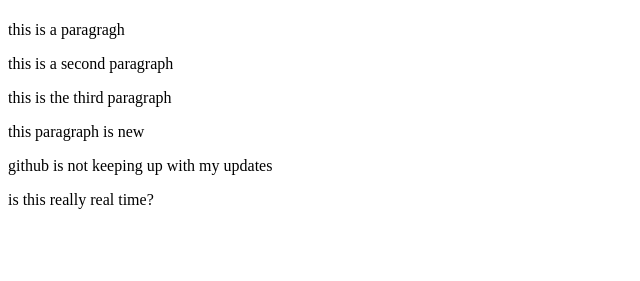
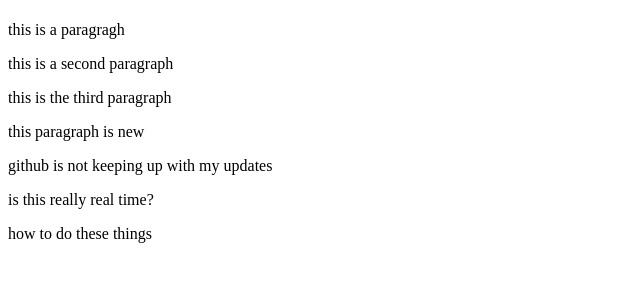
Before and after one commit to JimSirman/git_test_1, a website: page index.html in a window 1280 px wide. Shown: the part 59-340 px from the top of the page, without its empty margins (0-640 px from the left). Drawn offline with Linux system fonts and the light colour scheme.

Commit message:
after .gitignore

```diff
--- a/index.html
+++ b/index.html
@@ -11,6 +11,6 @@
         <p>this paragraph is new</p>
         <p>github is not keeping up with my updates</p>
         <P>is this really real time?</P>
-
+        <p>how to do these things</p>
     </body>
 </html>
```
Also changed, not shown: 1 other file.
